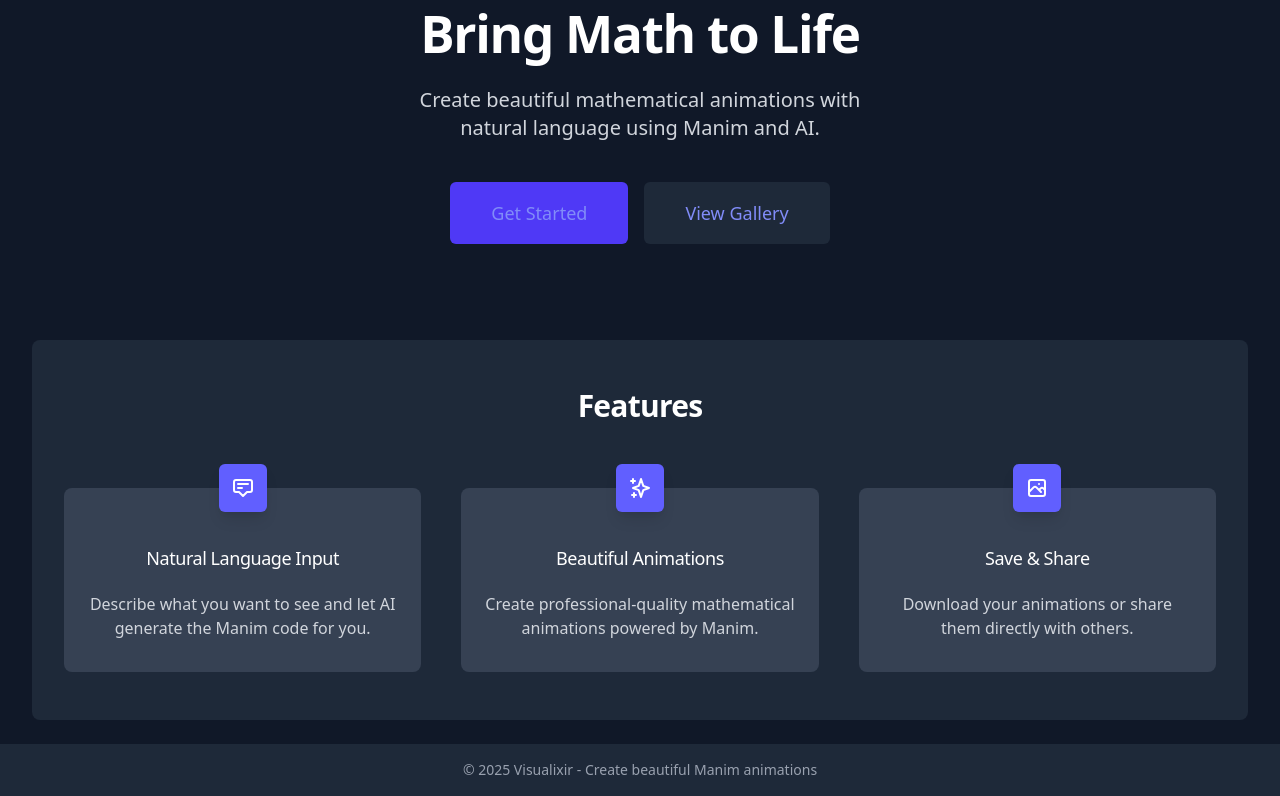
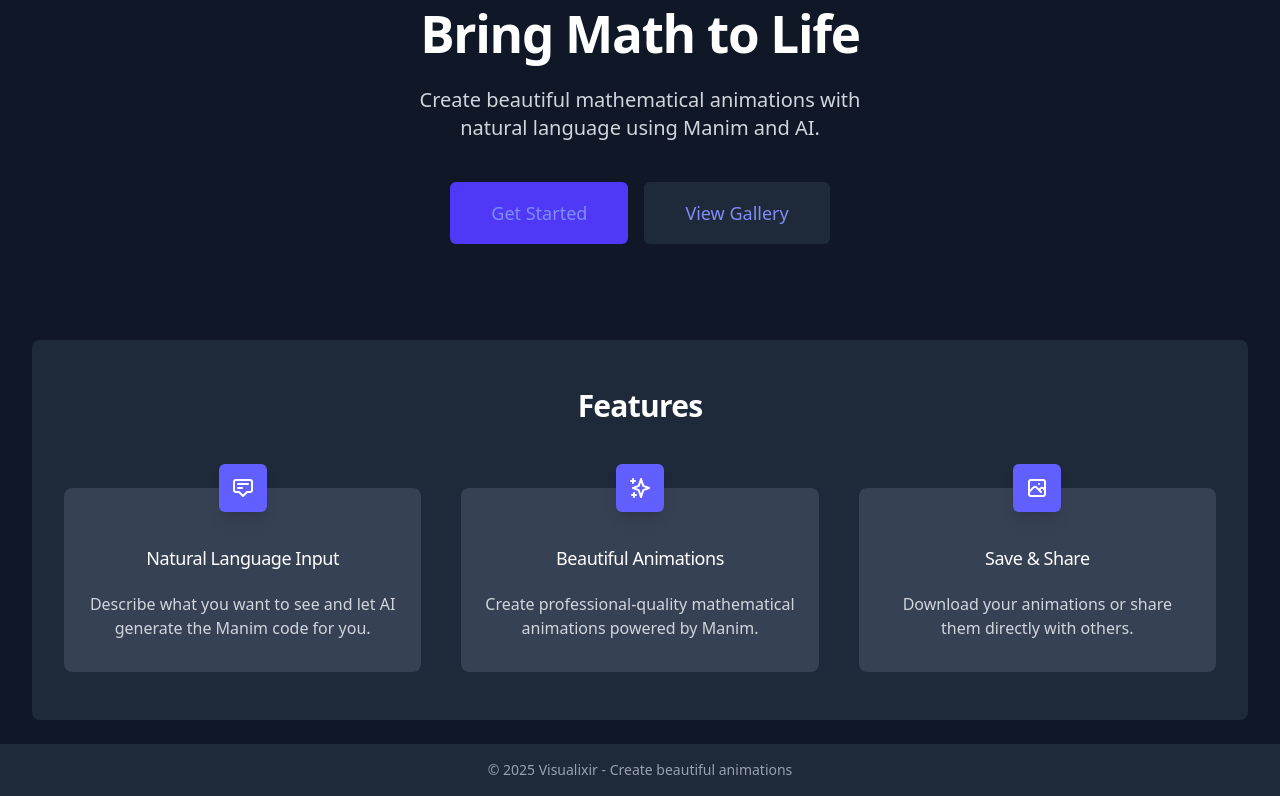
Before and after one commit to Shreevatsatg/matnim, a React (Vite) app: page / in a window 1280 px wide. Shown: the part 187-983 px from the top of the page. Built offline with nearby package versions, Linux system fonts and the light colour scheme.

Commit message:
edited navbar

```diff
--- a/src/layouts/MainLayout.jsx
+++ b/src/layouts/MainLayout.jsx
@@ -49,7 +49,7 @@ const MainLayout = () => {
       <footer className="bg-gray-800 mt-auto w-full">
         <div className="container mx-auto px-4 sm:px-6 lg:px-8 py-4">
           <p className="text-center text-gray-400 text-sm">
-            © {new Date().getFullYear()} Visualixir - Create beautiful Manim animations
+            © {new Date().getFullYear()} Visualixir - Create beautiful animations
           </p>
         </div>
       </footer>
```
